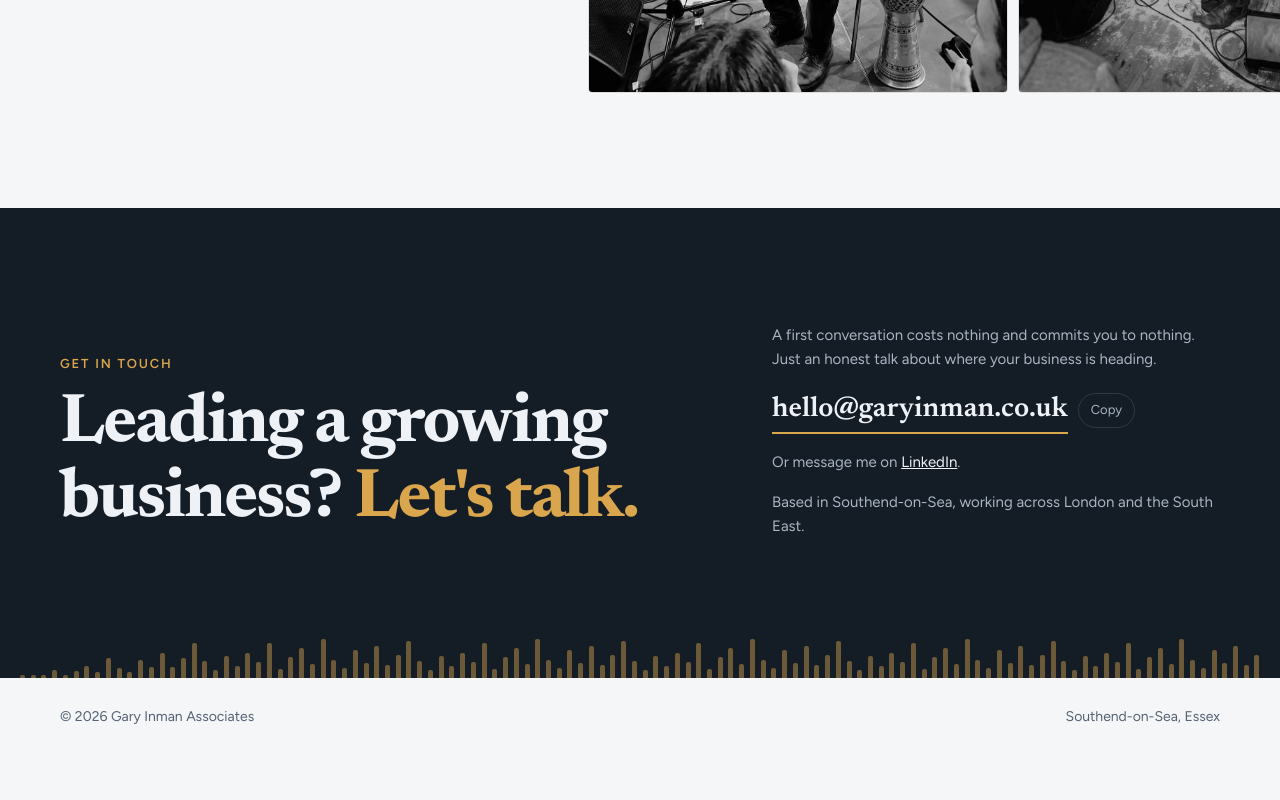
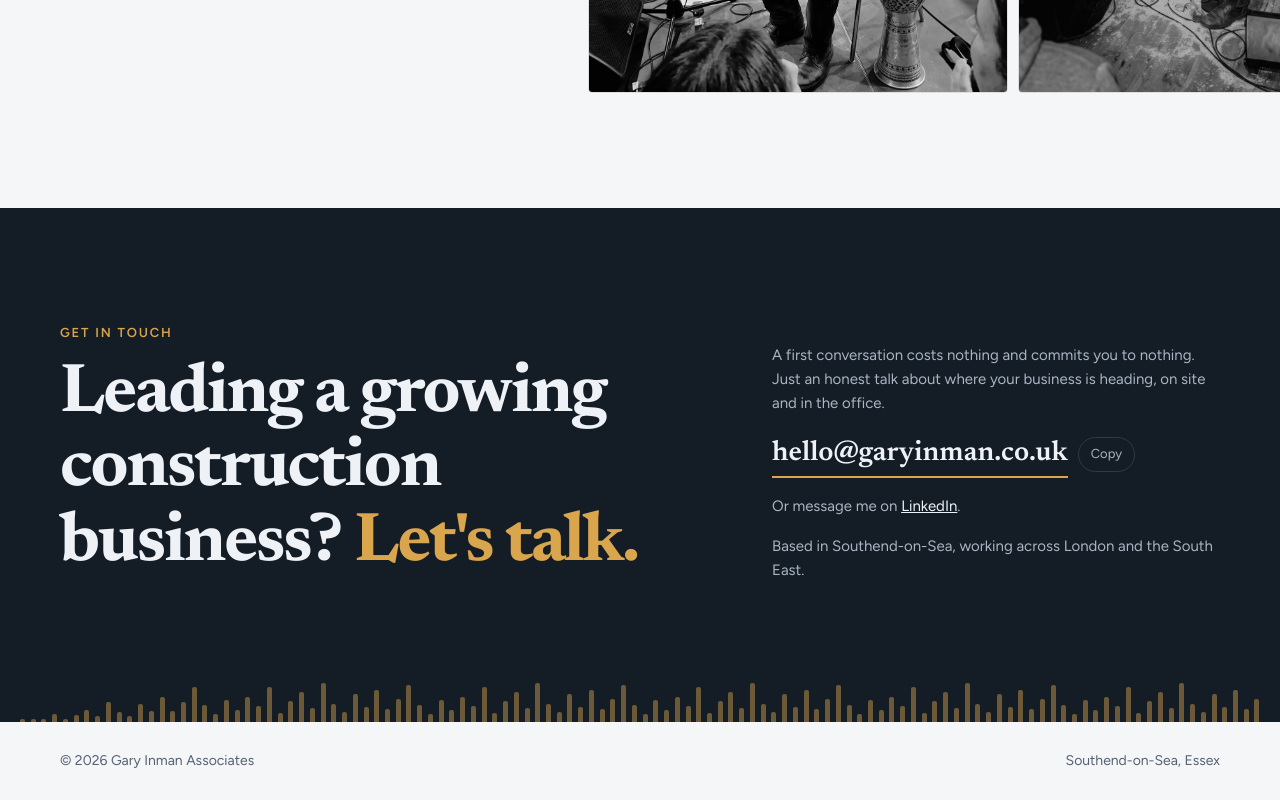
Before and after one commit to garyinman/website, a plain HTML site: page about.html in a window 1280 px wide. Shown: the part 4975-5775 px from the top of the page. Before the commit the page ends 5731 px from the top, so only its background shows below. Drawn offline with Linux system fonts and the light colour scheme.

Commit message:
Construction contact banner; reporting dashboards on AI page

```diff
--- a/about.html
+++ b/about.html
@@ -525,10 +525,10 @@ footer .wrap{display:flex;flex-wrap:wrap;justify-content:space-between;gap:12px;
     <div class="wrap">
       <div>
         <div class="eyebrow">Get in touch</div>
-        <h2 id="contact-title" style="margin-top:14px">Leading a growing business? <em>Let's talk.</em></h2>
+        <h2 id="contact-title" style="margin-top:14px">Leading a growing construction business? <em>Let's talk.</em></h2>
       </div>
       <div class="reach">
-        <p class="small">A first conversation costs nothing and commits you to nothing. Just an honest talk about where your business is heading.</p>
+        <p class="small">A first conversation costs nothing and commits you to nothing. Just an honest talk about where your business is heading, on site and in the office.</p>
         <div class="email"><a href="mailto:hello@garyinman.co.uk" id="email">hello@garyinman.co.uk</a><button class="copy-btn" type="button" id="copyEmail">Copy</button></div>
         <p class="small">Or message me on <a href="https://www.linkedin.com/in/gary-inman-growth/" style="color:var(--stage-ink)">LinkedIn</a>.</p>
         <p class="small">Based in Southend-on-Sea, working across London and the South East.</p>
```
Also changed, not shown: ai.html (+1 -1 lines), index.html (+2 -2 lines).
